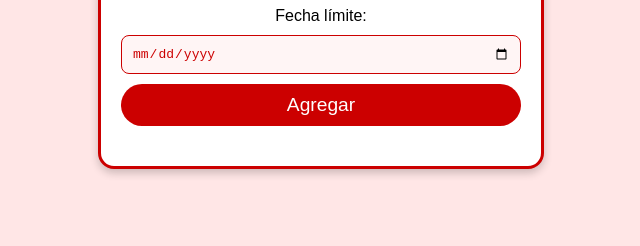
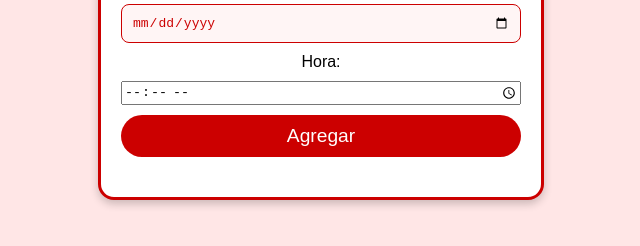
Before and after one commit to Gust3660/ProTesji25, a plain HTML site: page index.html in a window 1280 px wide. Shown: the part 402-648 px from the top of the page, without its empty margins (319-959 px from the left). Drawn offline with Linux system fonts and the light colour scheme.

Commit message:
Update index.html

```diff
--- a/index.html
+++ b/index.html
@@ -18,6 +18,9 @@
       <label for="taskDate">Fecha límite:</label>
       <input type="date" id="taskDate">
 
+      <label for="taskTime">Hora:</label>
+      <input type="time" id="taskTime">
+
       <button id="addTaskButton">Agregar</button>
     </section>
     <section>
```
